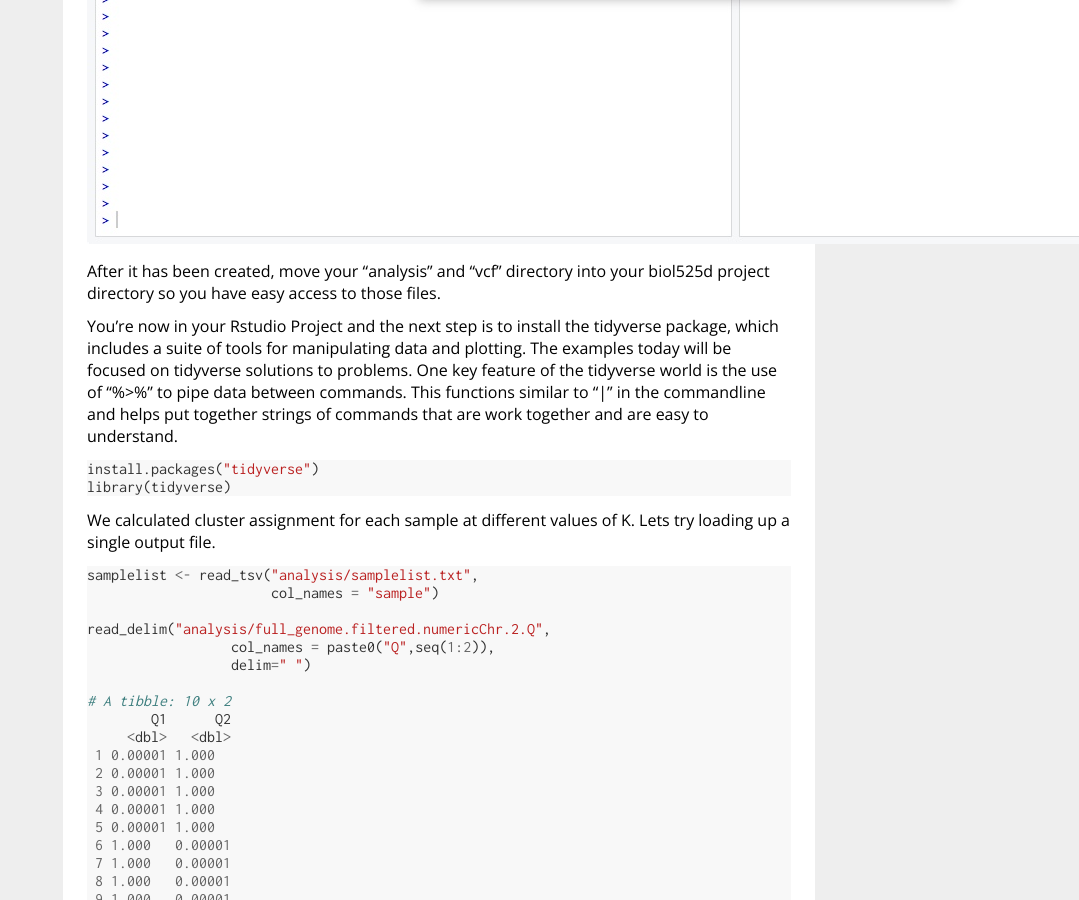
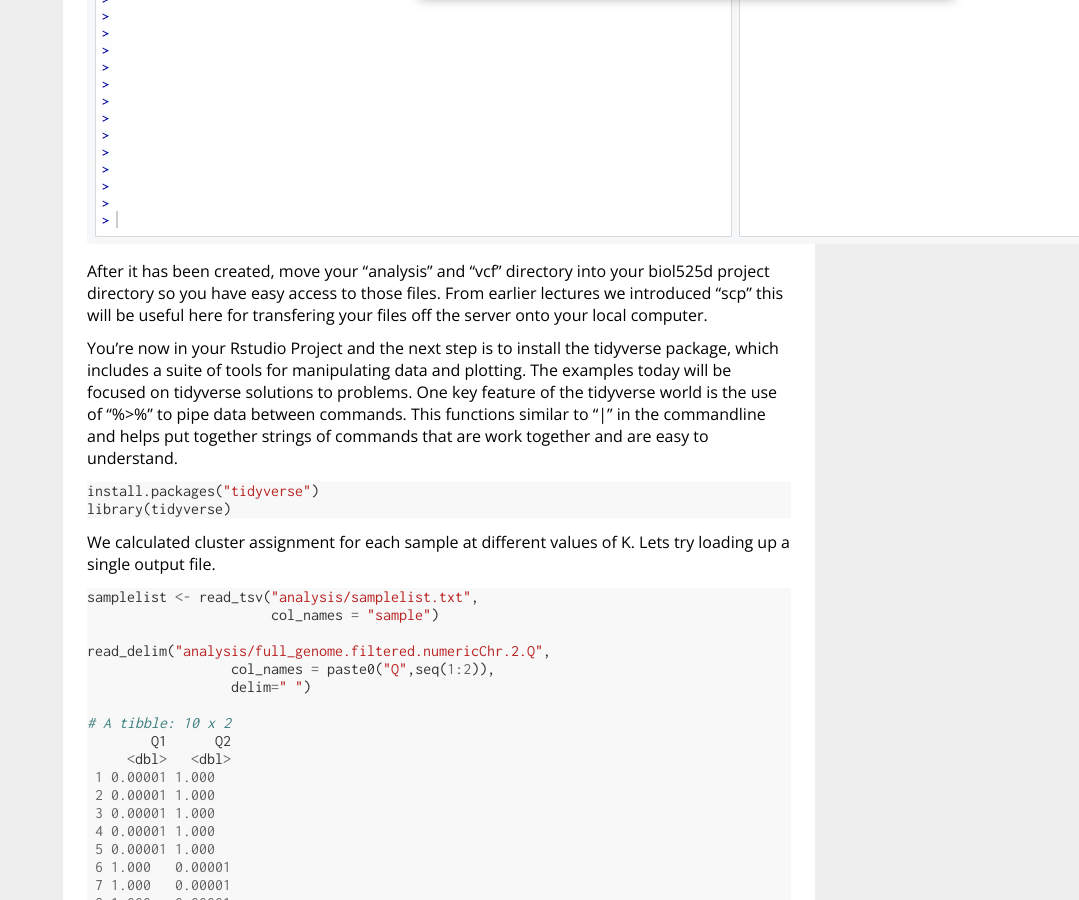
Before and after one commit to UBC-biol525D/UBC-biol525D.github.io, a Jekyll site: the page built from Topic_8-9/plotting_structure.md, in a window 1280 px wide and 900 px high, scrolled down 3111 px. Shown: the whole window, without its empty margins (201-1280 px from the left). Built offline with Jekyll 4.4.1, drawn with Linux system fonts in a browser that asks for light colours; our own code applies the rules of GitHub Pages for plain Markdown files.

Commit message:
Update plotting_structure.md

```diff
--- a/Topic_8-9/plotting_structure.md
+++ b/Topic_8-9/plotting_structure.md
@@ -26,7 +26,7 @@ Enter directory name "biol525d" and put it somewhere you can get to. In my case,
 
 ![](rstudio_project_3.jpeg)
 
-After it has been created, move your "analysis" and "vcf" directory into your biol525d project directory so you have easy access to those files.
+After it has been created, move your "analysis" and "vcf" directory into your biol525d project directory so you have easy access to those files. From earlier lectures we introduced "scp" this will be useful here for transfering your files off the server onto your local computer.
 
 
 You're now in your Rstudio Project and the next step is to install the tidyverse package, which includes a suite of tools for manipulating data and plotting. The examples today will be focused on tidyverse solutions to problems. One key feature of the tidyverse world is the use of "%>%" to pipe data between commands. This functions similar to "\|" in the commandline and helps put together strings of commands that are work together and are easy to understand.
```
